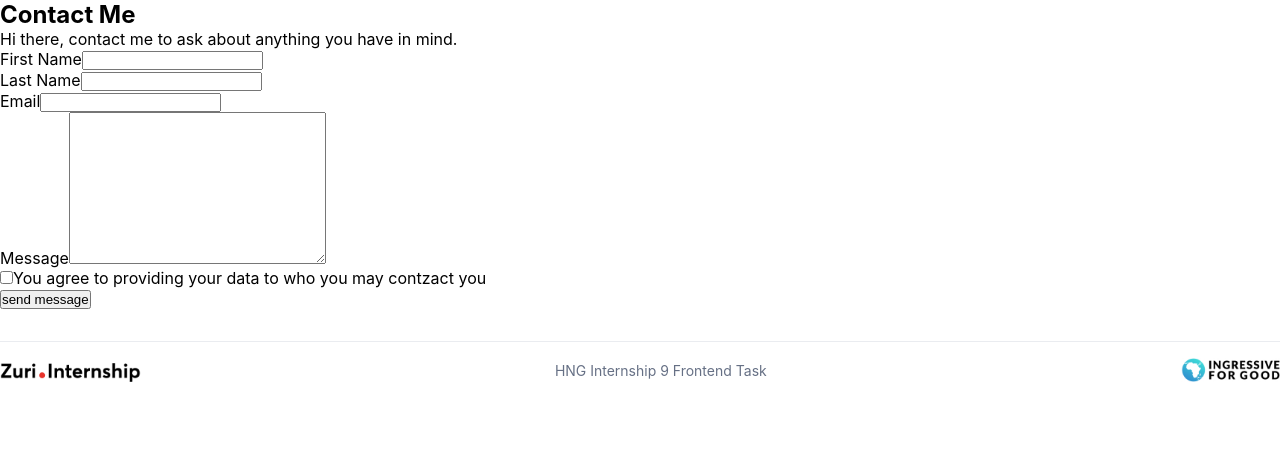
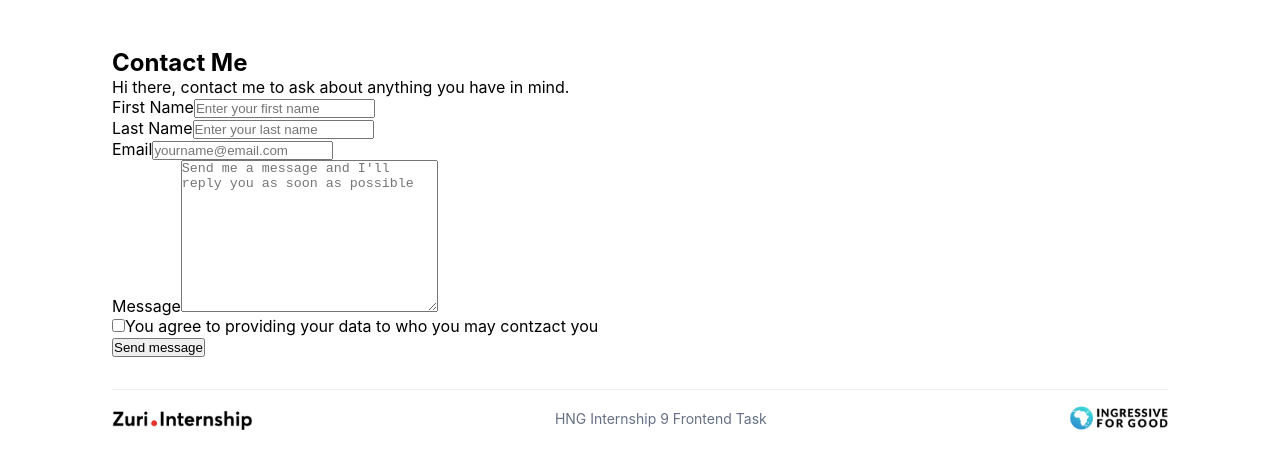
Before and after one commit to ibimina/hng-task-2, a React (Vite) app: page /contact in a window 1280 px wide. Shown: the top 468 px of the page. Built offline with nearby package versions, Linux system fonts and the light colour scheme; the HTML template or start-up script is replaced by a standard one.

Commit message:
docs: parent element added to component & classname

```diff
--- a/src/pages/Contact.jsx
+++ b/src/pages/Contact.jsx
@@ -2,45 +2,73 @@ import Footer from "../components/Footer"
 import "./contact.css"
 export default function Contact() {
   return (
-    <div className="contact-container">
-      <h2>Contact Me</h2>
-      <p>
-        Hi there, contact me to ask about anything you have in mind.
-        </p>
+    <div className="container">
+      <div className="contact-container">
+        <h2 className="contact-hd">Contact Me</h2>
+        <p className="hello">Hi there, contact me to ask about anything you have in mind.</p>
         <form>
-          <div>
-            <label htmlFor="first name">First Name</label>
-            <input type="text" name="first name" id="first_name" />
+          <div className="input-con">
+            <label htmlFor="first name" className="label-margin">
+              First Name
+            </label>
+            <input
+              type="text"
+              name="first name"
+              id="first_name"
+              placeholder="Enter your first name"
+              className="info"
+            />
           </div>
-          <div>
-            <label htmlFor="lastname">Last Name</label>
-            <input type="text" name="lastname" id="last_name" />
+          <div className="input-con">
+            <label htmlFor="lastname" className="label-margin">
+              Last Name
+            </label>
+            <input
+              type="text"
+              name="lastname"
+              id="last_name"
+              placeholder="Enter your last name"
+              className="info"
+            />
           </div>
 
-          <div>
-            <label htmlFor="email">Email</label>
-            <input type="email" name="email" id="email" />
+          <div className="input-con">
+            <label htmlFor="email" className="label-margin">
+              Email
+            </label>
+            <input
+              type="email"
+              name="email"
+              id="email"
+              placeholder="yourname@email.com"
+              className="info"
+            />
           </div>
-          <div>
-            <label htmlFor="message">Message</label>
+          <div className="input-con">
+            <label htmlFor="message" className="label-margin">
+              Message
+            </label>
             <textarea
               name="message"
               id="message"
               cols="30"
               rows="10"
+              placeholder="Send me a message and I'll reply you as soon as possible"
+              className="info"
             ></textarea>
           </div>
-          <div>
+          <div className="flex">
             <input type="checkbox" name="agree" id="" />
             <label htmlFor="agree">
               You agree to providing your data to{name} who you may contzact you
             </label>
           </div>
-          <button type="submit" id="btn_submit">
-            send message
+          <button type="submit" id="btn_submit" className="submit">
+                Send message
           </button>
         </form>
-    <Footer/>
+      </div>
+      <Footer />
     </div>
   );
 }
```
